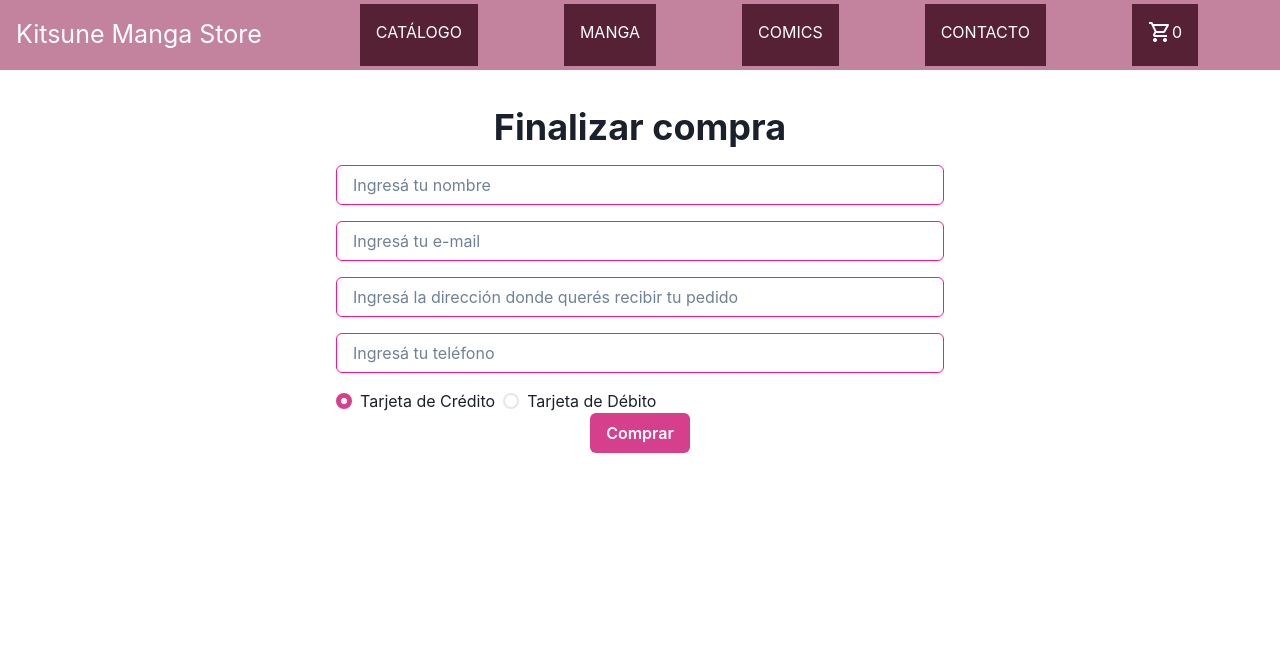
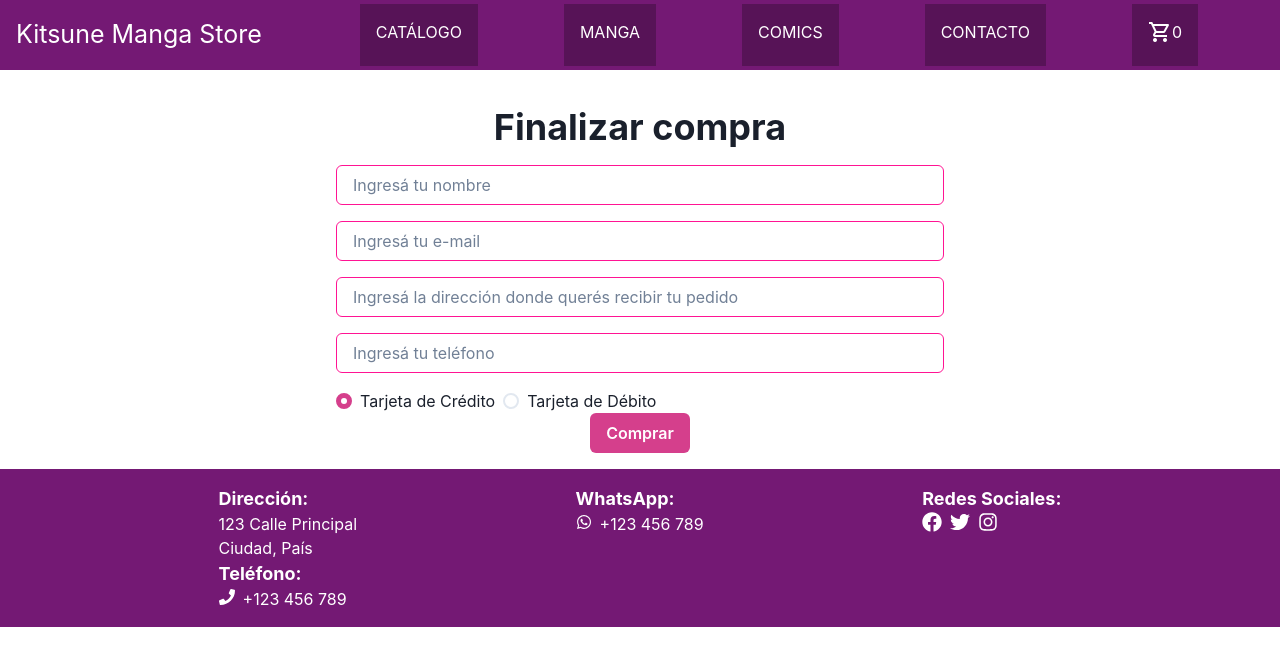
Before and after one commit to shirleyrd/Preentrega1-Duran-KitsuneMangaStore, a React (Vite) app: page /checkout in a window 1280 px wide. Shown: the top 666 px of the page. Built offline with nearby package versions, Linux system fonts and the light colour scheme.

Commit message:
modif colores

```diff
--- a/package.json
+++ b/package.json
@@ -17,6 +17,7 @@
     "framer-motion": "^10.12.22",
     "react": "^18.2.0",
     "react-dom": "^18.2.0",
+    "react-icons": "^4.10.1",
     "react-router-dom": "^6.14.2",
     "react-toastify": "^9.1.3"
   },
--- a/src/App.jsx
+++ b/src/App.jsx
@@ -7,6 +7,7 @@ import ItemDetailContainer from './components/ItemDetailContainer'
 import { BrowserRouter, Routes, Route } from 'react-router-dom'
 import CartProvider from './context/CartContext'
 import Checkout from './components/CheckOut'
+import Footer from './components/Footer'
 
 
 
@@ -35,7 +36,7 @@ const App = () => {
   </Routes>
 
 
-
+  <Footer/>
   </BrowserRouter>
   </CartProvider>
 
--- /dev/null
+++ b/src/components/Footer.jsx
@@ -0,0 +1,35 @@
+import { Box, Flex, Icon, Link, Text } from "@chakra-ui/react";
+import { FaPhone, FaWhatsapp, FaFacebook, FaTwitter, FaInstagram } from "react-icons/fa";
+
+const Footer = () => {
+  return (
+    <Box bg="#741974" color="white" py="4">
+      <Flex justifyContent="space-evenly">
+
+        <Box>
+          <Text fontSize="lg" fontWeight="bold">Dirección:</Text>
+          <Text>123 Calle Principal</Text>
+          <Text>Ciudad, País</Text>
+          <Text fontSize="lg" fontWeight="bold">Teléfono:</Text>
+          <Text><Icon as={FaPhone} mr="2" />+123 456 789</Text>
+        </Box>
+
+
+        <Box>
+          <Text fontSize="lg" fontWeight="bold">WhatsApp:</Text>
+          <Text><Icon as={FaWhatsapp} mr="2" />+123 456 789</Text>
+        </Box>
+
+
+        <Box>
+          <Text fontSize="lg" fontWeight="bold">Redes Sociales:</Text>
+          <Link href="#" isExternal><Icon as={FaFacebook} fontSize="xl" mr="2" /></Link>
+          <Link href="#" isExternal><Icon as={FaTwitter} fontSize="xl" mr="2" /></Link>
+          <Link href="#" isExternal><Icon as={FaInstagram} fontSize="xl" mr="2" /></Link>
+        </Box>
+      </Flex>
+    </Box>
+  );
+};
+
+export default Footer;
--- a/src/components/ItemCount.jsx
+++ b/src/components/ItemCount.jsx
@@ -20,8 +20,8 @@ const ItemCount = ({ handleAgregar }) => {
       <Flex justify="center" align="center" mb="4">
         <Button
           size="sm"
-          variant="outline"
-          colorScheme="teal"
+          variant="solid"
+          colorScheme="pink"
           onClick={handleRestar}
         >
           -
@@ -31,16 +31,16 @@ const ItemCount = ({ handleAgregar }) => {
         </Text>
         <Button
           size="sm"
-          variant="outline"
-          colorScheme="teal"
+          variant="solid"
+          colorScheme="pink"
           onClick={handleSumar}
         >
           +
         </Button>
       </Flex>
       <Button
-        size="sm"
-        colorScheme="teal"
+        size="lg"
+        colorScheme="pink"
         onClick={() => handleAgregar(cantidad)}
       >
         Agregar al carrito
--- a/src/components/NavBar.jsx
+++ b/src/components/NavBar.jsx
@@ -6,27 +6,27 @@ import { Link } from "react-router-dom";
 const NavBar = () => {
   return (
     <Flex className="navegador" maxH="210px" mb="20px">
-      <Box p="4" bg="#c3829e" color="white" fontSize="25px">
+      <Box p="4" bg="#741974" color="white" fontSize="25px">
         <Link to={"/"}>Kitsune Manga Store</Link>
       </Box>
       <Spacer />
-      <Box m="1" p="4" bg="#562135" color="white">
+      <Box m="1" p="4" bg="#571357" color="white">
         <Link to={"/catalogo"}>CATÁLOGO</Link>
       </Box>
       <Spacer />
-      <Box m="1" p="4" bg="#562135" color="white">
+      <Box m="1" p="4" bg="#571357" color="white">
         <Link to={`/categoria/${"manga"}`}>MANGA</Link>
       </Box>
       <Spacer />
-      <Box m="1" p="4" bg="#562135" color="white">
+      <Box m="1" p="4" bg="#571357" color="white">
         <Link to={`/categoria/${"comic"}`}>COMICS</Link>
       </Box>
       <Spacer />
-      <Box m="1" p="4" bg="#562135" color="white">
+      <Box m="1" p="4" bg="#571357" color="white">
         <Link to={"/contacto"}>CONTACTO</Link>
       </Box>
       <Spacer />
-      <Box m="1" p="4" bg="#562135" color="white">
+      <Box m="1" p="4" bg="#571357" color="white">
         <Link to={"/cart"}>
           <CartWidget />
         </Link>
--- a/src/index.css
+++ b/src/index.css
@@ -1,6 +1,6 @@
 
 .navegador {
-    background-color: #c3829e;
+    background-color: #741974;
     height: 70px;
 }
 
```
Also changed, not shown: 2 other files (tests, documents, lock files or other folders).
